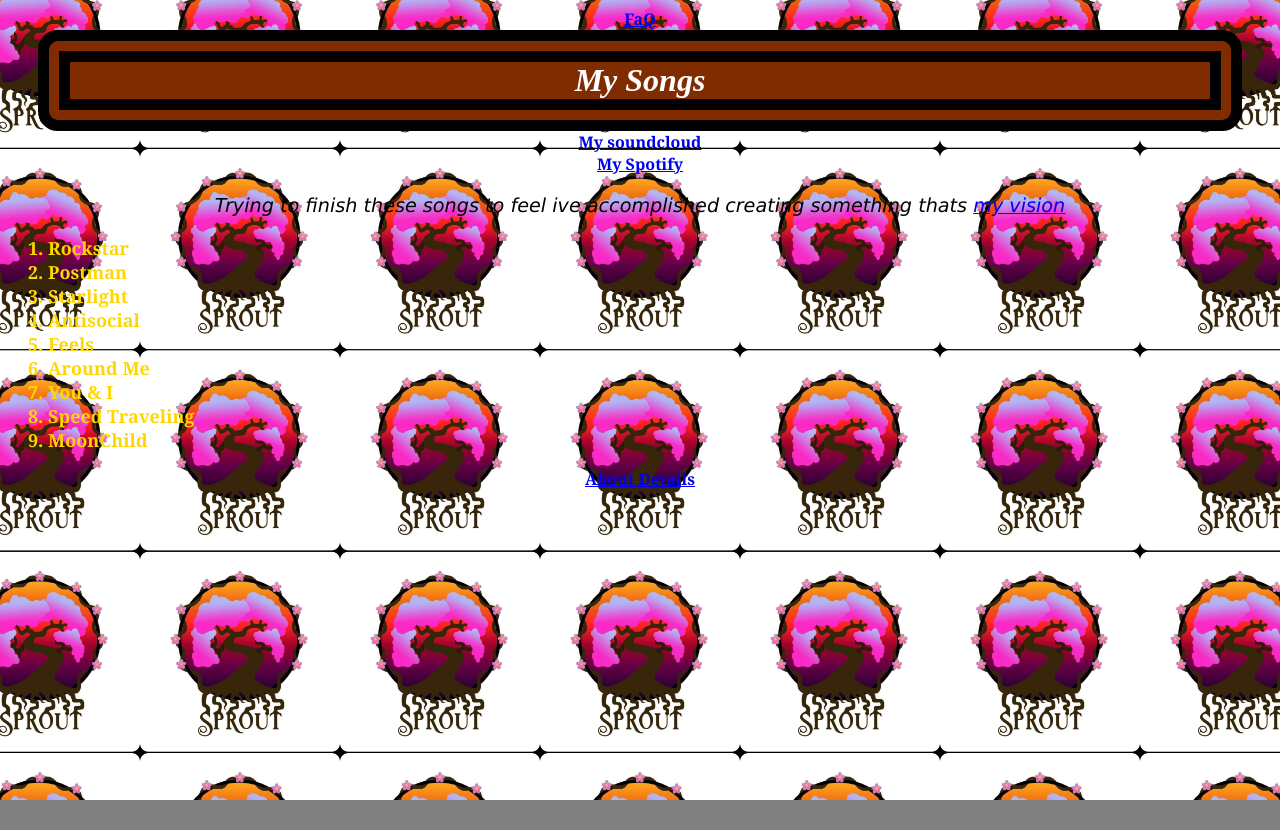
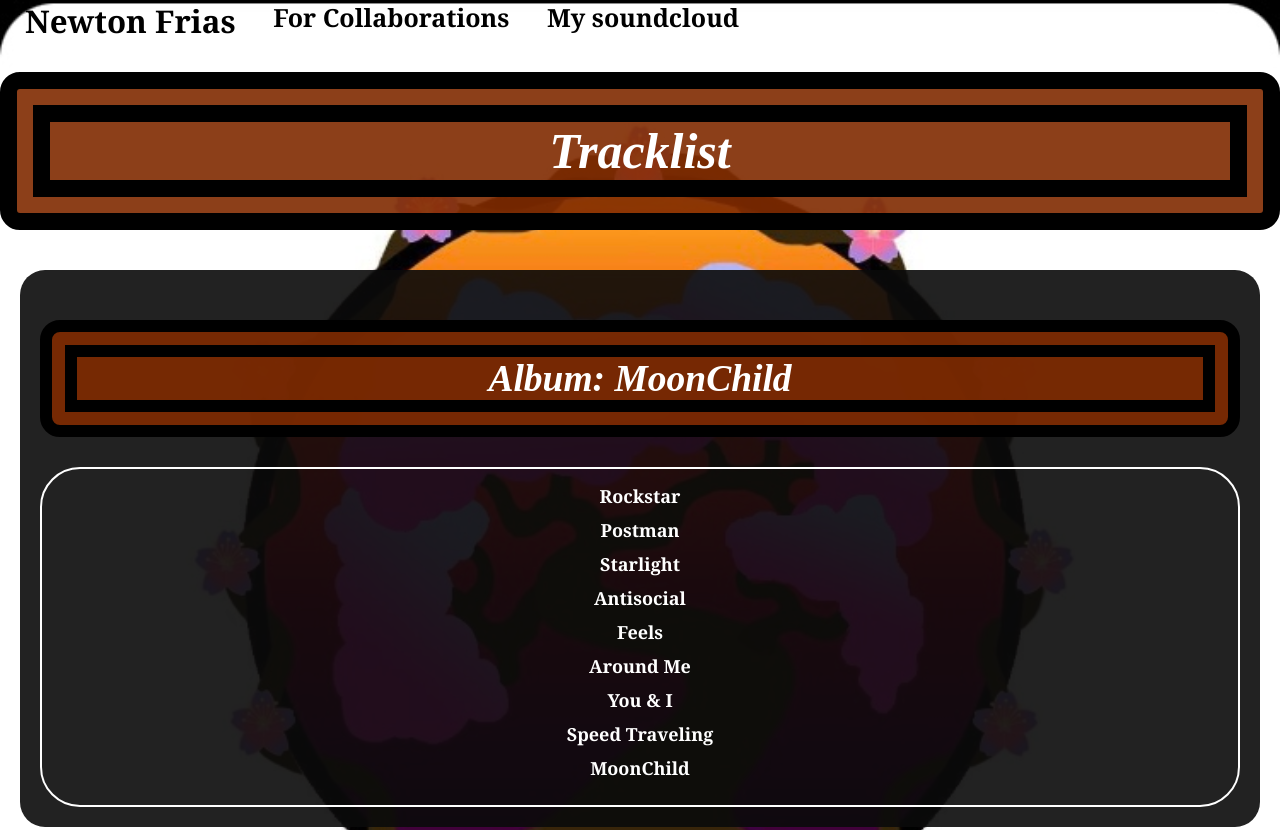
Before and after one commit to NewtScoot14/Music-Website, a website: page index.html in a window 1280 px wide. Shown: the top 830 px of the page. Before the commit the page ends 800 px from the top, so only its background shows below. Drawn offline with Linux system fonts and the light colour scheme.

Commit message:
cleaned up home page html

```diff
--- a/index.html
+++ b/index.html
@@ -3,17 +3,29 @@
        <head>
         <link rel="stylesheet" href="./styles/styles.css">
 
-            <title>MoonChild</title>
-            <a href="C:\WebDev\Gitbash\gitbash3\faq.html">FaQ</a>
+            <title>Sprout The People</title>
+
 
        </head>
             <body>
-                 <h1>My Songs</h1>
-                <a href="https://soundcloud.com">My soundcloud</a>
-                <br>
-                <a href="https://spotify.com">My Spotify</a>
-                <p>Trying to finish these songs to feel ive accomplished creating something thats <a href="https://soundcloud.com"> my vision</a></p>
-                <ol>
+                <header>
+                    <nav class="header-nav">
+                        <div class="container-nav-column">
+                            <ul class="header-nav-menu">
+                                <li class="header-menu-item"><a href="#" class="logo">Newton Frias</a></li>
+                                <li class="header-menu-item"><a href="./Contact.html">For Collaborations</a></li>
+                                <li class="header-menu-item"><a href="https://soundcloud.com/scoot_the_k1d">My soundcloud</a></li>
+                        </ul>
+                        </div>
+                    </nav>
+                </header>
+        <h1>Tracklist</h1>
+            <div class="container-images">
+
+            </div>
+            <div class="container-firstalbum-md bg-color" id="First-Album">
+                    <h2>Album: MoonChild</h2>
+                    <ul class="Song-list-container row flex-column">
                         <li class="text-color">Rockstar</li>
                         <li class="text-color">Postman</li>
                         <li class="text-color">Starlight</li>
@@ -23,12 +35,38 @@
                         <li class="text-color">You & I</li>
                         <li class="text-color">Speed Traveling</li>
                         <li class="text-color">MoonChild</li>
+                    </ul>
+            </div>
+            <div class="container-firstalbum-md bg-color" id="Second-Album">
+                <h2>Album: Lost in Space</h2>
+                <ul class="Song-list-container row flex-column">
+                    <li class="text-color">Rick</li>
+                    <li class="text-color">yeat</li>
+                    <li class="text-color">Shine</li>
+                    <li class="text-color">Again</li>
+                    <li class="text-color">No</li>
+                    <li class="text-color">Hold on</li>
+                    <li class="text-color">On my Way up</li>
+                    <li class="text-color">Usong</li>
+                    <li class="text-color">Walking Past</li>
+                </ul>
+        </div>
 
 
 
 
 
-                </ol>
-            <a href="about.html">About Details</a>
+
+
+
+            <footer class="bg-color">
+                Copyright by @SproutThePeopleLLC.
+                <nav class="footer-nav">
+                    <ul class="footer-nav-column">
+                        <li class="footer-menu-item"><a href="C:\WebDev\Gitbash\gitbash3\faq.html">FaQ</a></li>
+                        <li class="footer-menu-item"><a href="about.html">About Details</a></li>
+                    </ul>
+                </nav>
+            </footer>
             </body>
     </html>
--- a/styles/styles.css
+++ b/styles/styles.css
@@ -1,18 +1,25 @@
-h1{
+*{
+    margin: 0;
+    padding: 0;
+}
+
+html{
+    font-size: 25px;
+}
+
+h1, h2{
     border: 10px double black;
     border-radius: 20px 20px 20px 20px ;
-    margin: 0 30px 0 30px;
+    margin: 30px auto;
     border-width: 1em;
     padding: 0 0 0 0;
     font-family: 'Times New Roman', Times, serif;
     font-style: oblique;
     font-weight: bold;
     color: white;
-    background-color: rgb(128, 43, 0);
+    background-color: rgb(128, 43, 0, 0.9);
     text-align: center;
 }
-
-
 
 body{
 
@@ -20,28 +27,78 @@ body{
     font-weight: bold;
     font-display: center;
     text-align: center;
-    background-color: grey;
     background-image:  url(../images/SproutLogo.jpg);
-    background-position: center;
-    background-size: 200px;
-    background-position-y: center;
+    background-attachment: fixed;
+    background-size: cover;
+}
 
 
+.logo{
+    color: rgb(20, 20, 20);
+    text-decoration: none;
+    font-size: 1.25rem;
+    font-weight: bold;
+    margin: 1rem 0 1rem 1rem;
 }
+
+.header-nav{
+    display: flex;
+    justify-content: space-between;
+    align-items: center;
+}
+
+.header-nav-menu{
+    margin: 0;
+    padding: 0;
+    list-style: none;
+    display: flex;
+    justify-content: flex-end;
+
+}
+
+.header-menu-item{
+    margin-right: 1.5rem;
+    text-decoration: none;
+    color: black;
+}
+
+.header-menu-item a {
+    text-decoration: none;
+    color: black;
+}
+
+.bg-color{
+    background-color: rgba(10, 10, 10, 0.9);
+    border-radius: 25px;;
+    padding: 20px;
+    margin: 40px 20px 20px 20px;
+}
+
+.Song-list-container {
+    list-style: none;
+    border: 2px solid white;
+    border-radius: 40px;
+    padding: 15px;
+}
+
 .text-color{
-    color: gold;
+    color: white;
     font-weight: bold;
     font-size: large;
-    text-align: left;
+    margin: 0 0 10px 0;
+}
 
-
+footer{
+    color: rgb(231, 20, 20);
+    font-weight: bold;
 
 }
-P{
-    font-family: 'Lucida Sans', 'Lucida Sans Regular', 'Lucida Grande', 'Lucida Sans Unicode', Geneva, Verdana, sans-serif;
-    font-size: larger;
-    font-weight: 200;
-    font-style: oblique;
-    text-underline-offset: center;
-    color: black;
+
+.footer-nav-column{
+    text-decoration: none;
+    list-style: none;
 }
+
+.footer-nav-item{
+    text-decoration: none;
+}
```
Also changed, not shown: Contact.html (+12 -0 lines), faq.html (+11 -0 lines). Lines whose indentation alone changed are shown as unchanged.
